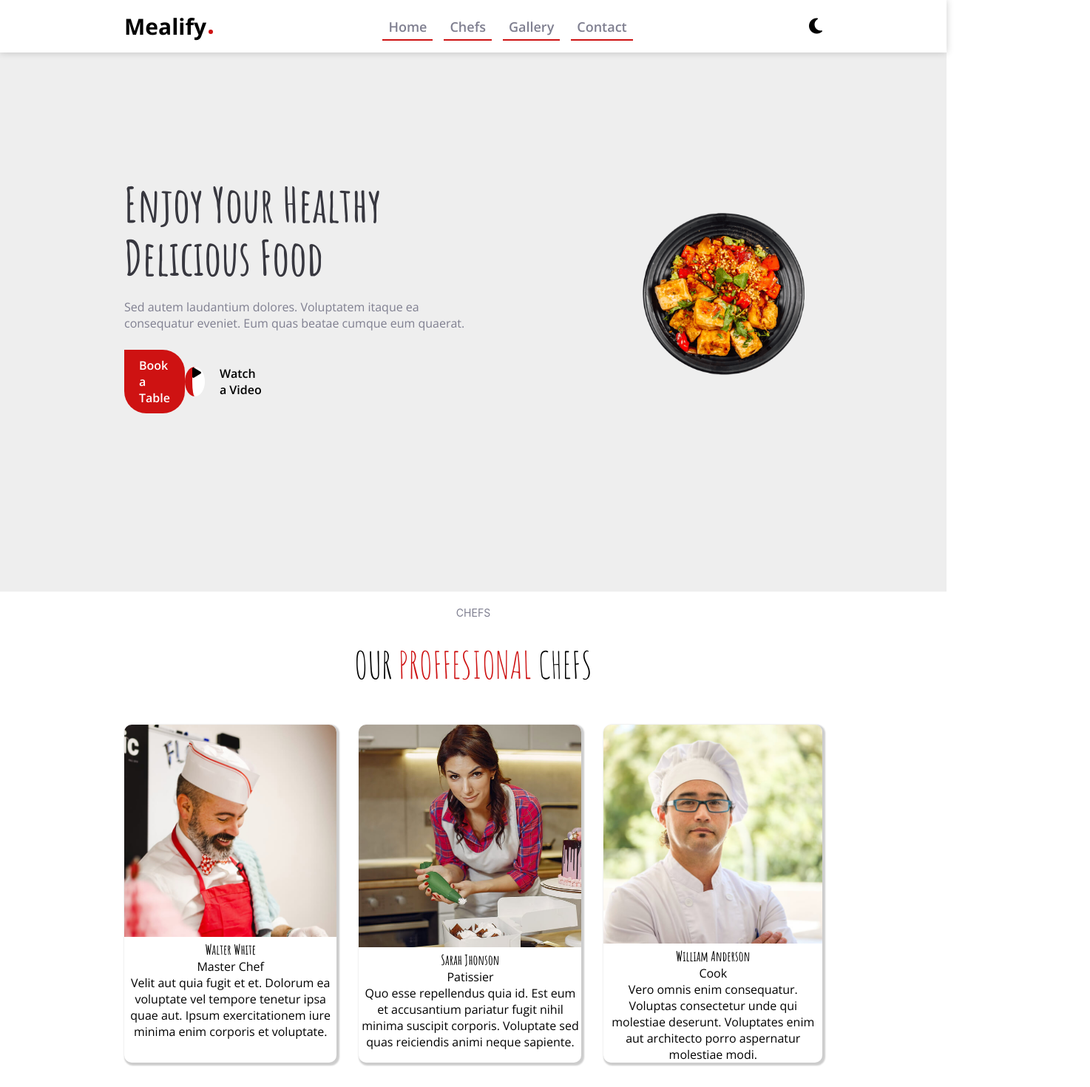
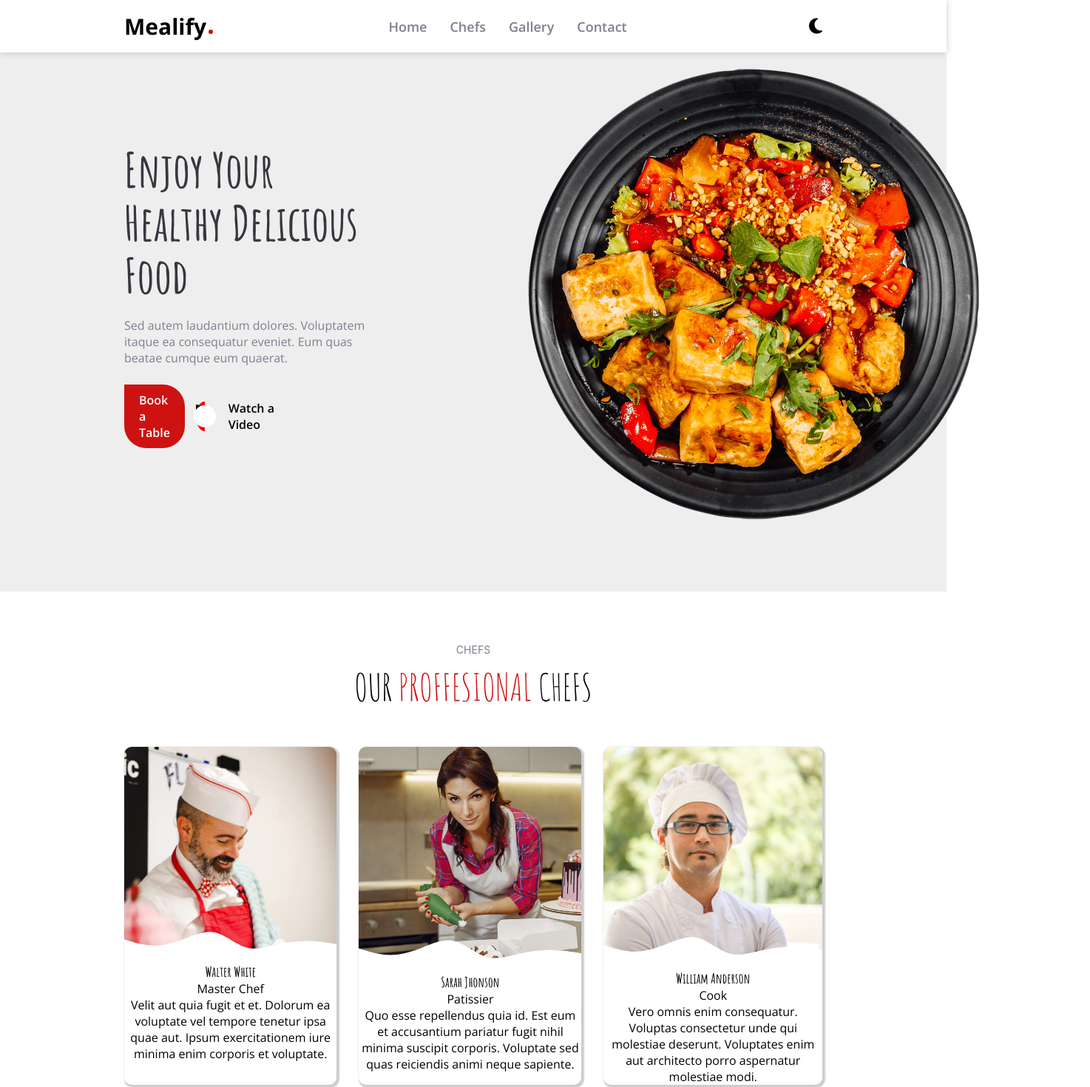
Before and after one commit to Basel00s/MealifyWebsite-main, a plain HTML site: page index.html in a window 1280 px wide. Shown: the top 1470 px of the page at 74% size, 1474 px wide, since content can reach past the window. Drawn offline with nearby package versions, Linux system fonts and the light colour scheme.

Commit message:
adding new fetures and add the social div

```diff
--- a/css/style.css
+++ b/css/style.css
@@ -66,7 +66,7 @@
 .hero {
     background-color: #EEEEEE;
     width: 100%;
-    height: 100vh;
+    min-height: 100vh;
     display: flex;
 }
 
@@ -88,65 +88,63 @@
     display: flex;
     align-items: center;
     justify-content: space-between;
-
-
-
+    gap: 200px;
 }
-
 
 .righthero {
     width: 65%;
-    padding-left: 40px;
 }
 
-.lefthero {
-    padding-right: 200px;
+.buttomshero {
+    display: flex;
+    gap: 15px;
 }
 
-.righthero img {
-    width: 90%;
-
-}
-
-.table {
+.first-btn {
     border-radius: 0px 30px 30px 30px;
     background-color: #CE1212;
     font-weight: 600;
     color: white;
 }
 
-.ff {
-    color: black;
-    font-weight: 600;
-
+.icon {
+    width: 40px;
+    height: 40px;
+    border-radius: 50%;
+    background-image: linear-gradient(to right, red 0% 50%, transparent 50% 100%);
+    position: relative;
 
 }
 
+.icon::before {
+    content: "";
+    width: 30px;
+    height: 30px;
+    border-radius: 50%;
+    background-color: white;
+    position: absolute;
+    top: 50%;
+    left: 50%;
+    transform: translate(-50%, -50%);
+}
+
+.second-buttom {
+    color: black;
+    font-weight: 600;
+}
 
 
-.buttomshero {
-    display: grid;
-    grid-template-areas: "left right";
-    padding-right: 130px;
-
+.second-btm-icon {
+    display: flex;
+    align-items: center;
+    justify-content: center;
 }
 
-.hh {
-    width: 40px;
-    height: 40px;
-    border-radius: 50%;
-    background-color: white;
-    border-left: #CE1212 10px solid;
-}
-
-.icon {
-
+.secondbt {
     display: flex;
     justify-content: end;
     align-items: center;
     padding-right: 120px;
-
-
 }
 
 /*hero end */
@@ -162,6 +160,7 @@
     background-color: white;
     padding: 15px 0px;
     box-shadow: 0 0px 10px 0 rgba(0, 0, 0, 0.2);
+    z-index: 999;
 
 }
 
@@ -224,17 +223,19 @@
     position: relative;
 }
 
-.navbar ul li::after {
+.navbar ul a::after {
     content: "";
-    width: px;
+    width: 0px;
     height: 2px;
-    text-align: center;
-
     background-color: #CE1212;
     position: absolute;
-    bottom: -30%;
+    bottom: -5%;
     left: 0%;
-    right: 0%;
+    transition: all .5s ease-out;
+}
+
+.navbar ul a:hover::after {
+    width: 100%;
 }
 
 /*navbar end*/
@@ -243,29 +244,43 @@
 .chefstext {
     text-align: center;
 }
+
 .chefstext span {
     color: #CE1212;
 }
+
 .chefstext h2 {
-    background-color: blueviolet3;
-    padding: 20px 0px;
+    padding: 0px 0px;
     font-size: 14px;
     font-weight: 400;
     color: #7f7f90;
     font-family: var(--font-secondary);
 }
+
 .chefstext p {
     font-family: var(--font-primary);
     font-size: 50px;
     color: var(--color-default);
     margin: 10px 0 50px 0;
 }
+
+.chefcard h3 {
+    position: relative;
+
+}
+
+.chefcard span {
+    position: relative;
+
+}
+
 .chefscards {
     display: flex;
 
     gap: 30px;
     margin-bottom: 40px;
 }
+
 .chefscards img {
     width: 100%;
 }
@@ -274,19 +289,89 @@
     overflow: hidden;
     border-radius: 10px;
     box-shadow: 2px 2px 2px 2px rgba(0, 0, 0, 0.2);
-    transform:scale(1);
+    transform: scale(1);
     text-align: center;
     transition: all .5s;
+    position: relative;
+
 }
+
 .chefcard:hover {
-    transform:scale(1.05);
+    transform: scale(1.05);
 
+}
+
+.imgcards {
+    position: relative;
+}
+
+.bg-img {
+    position: absolute;
+    bottom: 0%;
+    left: 0%;
+
+}
+
+.social {
+    position: absolute;
+    width: 50px;
+    height: 160px;
+    top: 10%;
+    left: 100%;
+    background-color: rgba(255, 255, 255, .3);
+    z-index: 5;
+    display: flex;
+    flex-direction: column;
+    justify-content: space-evenly;
+    align-items: center;
+    border-radius: 10px;
+    transition: left .5s;
+
+}
+
+.chefcard:hover .social {
+    left: 80%;
+    z-index: 999;
+
+}
+
+.social i {
+    opacity: 30%;
+}
+
+.social:hover I {
+    opacity: 70%;
 }
 
 /*chefs end*/
 
+/*contact us start */
+.contactcontent {
+    text-align: center;
+}
+
+.contacttext {
+    text-align: center;
+}
+
+.contact h2 {
+    padding: 20px 0px;
+    font-size: 14px;
+    font-weight: 400;
+    color: #7f7f90;
+    font-family: var(--font-secondary);
+}
+
+.contact span {
+    color: #CE1212;
+}
+
+.contact p {
+    font-family: var(--font-primary);
+    font-size: 50px;
+    color: var(--color-default);
+    margin: 10px 0 50px 0;
+}
 
 
-
-/*GALLERY start*/
-/*GALLERY end*/
+/*contact us end */
--- a/index.html
+++ b/index.html
@@ -4,13 +4,6 @@
     <meta charset="UTF-8" />
     <meta name="viewport" content="width=device-width, initial-scale=1.0" />
     <title>Mealify</title>
-
-    <link rel="stylesheet" href="./css/all.min.css" />
-    <link
-      rel="stylesheet"
-      href="https://cdnjs.cloudflare.com/ajax/libs/font-awesome/6.5.1/css/all.min.css"
-    />
-  </head>
     <link rel="preconnect" href="https://fonts.googleapis.com" />
     <link rel="preconnect" href="https://fonts.gstatic.com" crossorigin />
     <link
@@ -28,9 +21,16 @@
     <link rel="stylesheet" href="./css/mode.css" />
     <link rel="stylesheet" href="./css/style.css" />
 
+    <link rel="stylesheet" href="./css/all.min.css" />
+    <link
+      rel="stylesheet"
+      href="https://cdnjs.cloudflare.com/ajax/libs/font-awesome/6.5.1/css/all.min.css"
+    />
+  </head>
+
   <body>
     <!--hero start-->
-    <div class="hero">
+    <div class="hero pd-section">
       <div class="container">
         <div class="herocontent">
           <div class="lefthero pd-section">
@@ -40,10 +40,12 @@
               eveniet. Eum quas beatae cumque eum quaerat.
             </p>
             <div class="buttomshero">
-              <a class="buttom table" href="">Book a Table</a>
+              <a class="buttom first-btn" href="">Book a Table</a>
+              <div class="secondbt">
                 <div class="icon">
-                <i class="fa-solid fa-play hh"></i>
-                <a class="buttom ff" href="">Watch a Video</a>
+                  <i class="fa-solid fa-play second-btm-icon"></i>
+                </div>
+                <a class="buttom second-buttom" href="">Watch a Video</a>
               </div>
             </div>
           </div>
@@ -79,7 +81,7 @@
     </div>
     <!--navbar end-->
     <!--chefs start-->
-    <div class="chefs">
+    <div class="chefs pd-section">
       <div class="container">
         <div class="chefscontent">
           <div class="chefstext">
@@ -88,7 +90,16 @@
           </div>
           <div class="chefscards">
             <div class="chefcard">
+              <div class="social">
+                <i class="fa-brands fa-twitter"></i>
+                <i class="fa-brands fa-facebook-f"></i>
+                <i class="fa-brands fa-instagram"></i>
+                <i class="fa-brands fa-linkedin"></i>
+              </div>
+              <div class="imgcards">
                 <img src="./images/chefs-1.jpg" alt="" />
+                <img class="bg-img" src="./images/team-shape.svg" alt="" />
+              </div>
               <h3>Walter White</h3>
               <span>Master Chef</span>
               <p>
@@ -98,7 +109,16 @@
               </p>
             </div>
             <div class="chefcard">
+              <div class="social">
+                <i class="fa-brands fa-twitter"></i>
+                <i class="fa-brands fa-facebook-f"></i>
+                <i class="fa-brands fa-instagram"></i>
+                <i class="fa-brands fa-linkedin"></i>
+              </div>
+              <div class="imgcards">
                 <img src="./images/chefs-2.jpg" alt="" />
+                <img class="bg-img" src="./images/team-shape.svg" alt="" />
+              </div>
               <h3>Sarah Jhonson</h3>
               <span>Patissier</span>
               <p>
@@ -108,7 +128,16 @@
               </p>
             </div>
             <div class="chefcard">
+              <div class="social">
+                <i class="fa-brands fa-twitter"></i>
+                <i class="fa-brands fa-facebook-f"></i>
+                <i class="fa-brands fa-instagram"></i>
+                <i class="fa-brands fa-linkedin"></i>
+              </div>
+              <div class="imgcards">
                 <img src="./images/chefs-3.jpg" alt="" />
+                <img class="bg-img" src="./images/team-shape.svg" alt="" />
+              </div>
               <h3>William Anderson</h3>
               <span>Cook</span>
               <p>
@@ -122,7 +151,18 @@
       </div>
     </div>
     <!--chefs end-->
-    <!--GALLERY start-->
-    <!--GALLERY end-->
+    <!--contact us start-->
+    <div class="contact pd-section">
+      <div class="container">
+        <div class="contactcontent">
+          <div class="contacttext">
+            <h2>CONTACT</h2>
+            <p>Need Help ?<span> Contact Us</span></p>
+          </div>
+          <img src="./images/screenshot_20260812_114949.jpg" alt="" />
+        </div>
+      </div>
+    </div>
+    <!--contact us end -->
   </body>
 </html>
```
Also changed, not shown: images/screenshot_20260812_114949.jpg (added). Lines whose indentation alone changed are shown as unchanged.
